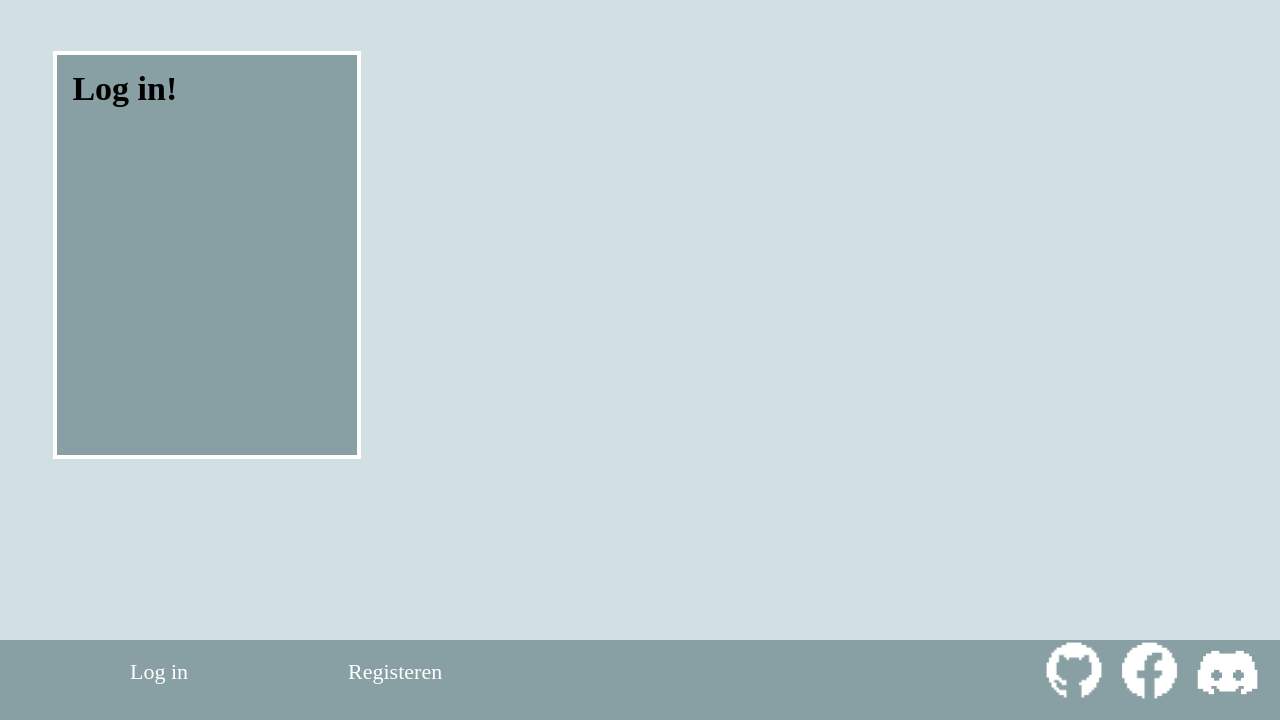
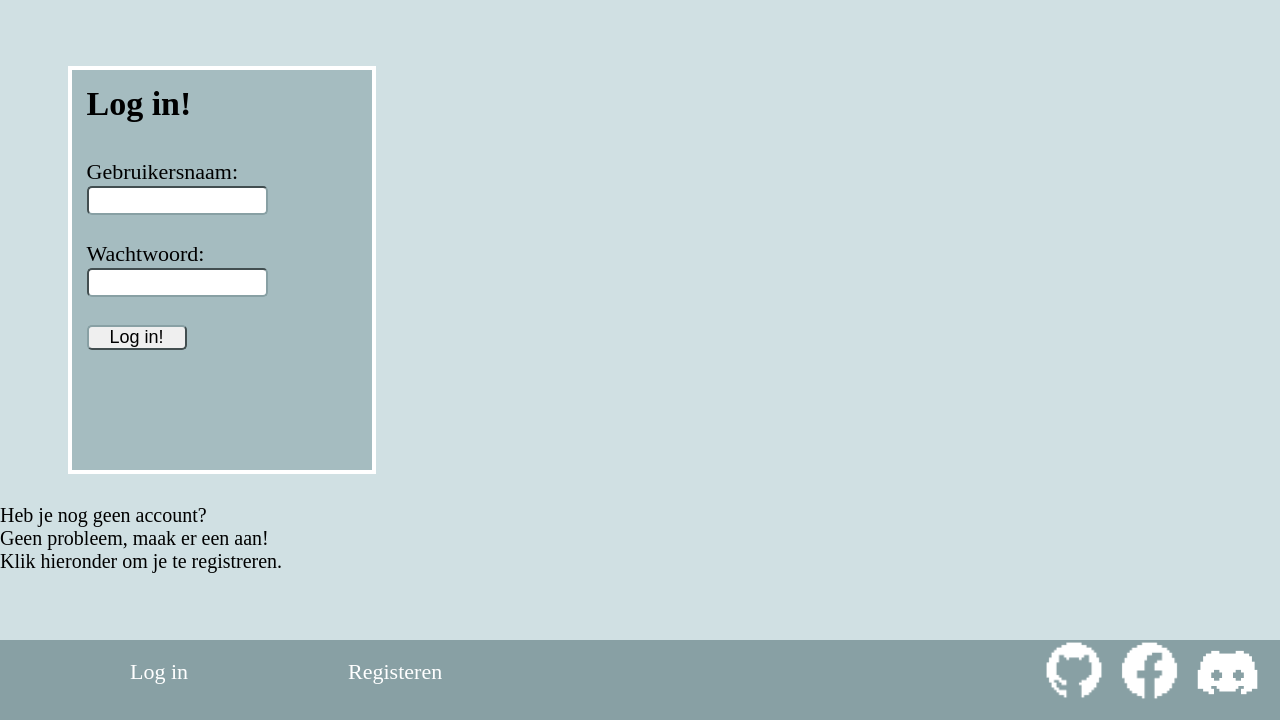
Before and after one commit to LO4E-SWD1-Pixel-Playground/GR4-tyra-bingyi, a PHP site: page /login.html in a window 1280 px wide. Shown: the part 80-800 px from the top of the page. Run offline with PHP 8.4, Linux system fonts and the light colour scheme.

Commit message:
structure beginning with form

```diff
--- a/Pixelplayground/CSS/stylesheet.css
+++ b/Pixelplayground/CSS/stylesheet.css
@@ -13,14 +13,15 @@
 @import url('https://fonts.googleapis.com/css2?family=Alumni+Sans+SC:ital,wght@0,100..900;1,100..900&family=Pixelify+Sans:wght@400..700&display=swap');
 
 /* GENERAL BACKGROUND COLOURS! */
-main{
-    background-color: #D0E0E3;
-    height: 80vh;
-}
 
 header{
     background-color: #88A0A4;
     height: 10vh;
+}
+
+main{
+    background-color: #D0E0E3;
+    height: 80vh;
 }
 
 footer{
@@ -55,21 +56,6 @@ a:hover{
 
 /* MAIN */
 /* HOMEPAGE */
-#box1{
-    background-color: #88A0A4;
-    border: 4px solid #FFFFFF;
-    width: 300px;
-    height: 400px;
-    margin: 15px;
-}
-
-#box2{
-    background-color: #88A0A4;
-    border: 4px solid #FFFFFF;
-    width: 250px;
-    height: 400px;
-    margin: 15px;
-}
 
 .slide{
     height: 400px;
@@ -78,22 +64,6 @@ a:hover{
 
 .letter{
     margin: 15px;
-}
-
-.boxes{
-    display: flex;
-    flex-direction: row;
-    gap: 3%;
-}
-
-.boxes2{
-    display: flex;
-    justify-content: space-evenly;
-}
-
-.boxes3{
-    display: flex;
-    justify-content: space-evenly;
 }
 
 h1{
@@ -108,9 +78,43 @@ p{
     font-size: 20px;
 }
 
+/* Boxes */
+#box1{
+    background-color: #A5BCC0;
+    border: 4px solid #FFFFFF;
+    width: 300px;
+    height: 400px;
+    margin: 15px;
+}
+
+#box2{
+    background-color: #A5BCC0;
+    border: 4px solid #FFFFFF;
+    width: 250px;
+    height: 400px;
+    margin: 15px;
+}
+
+.boxes{
+    display: flex;
+    flex-direction: row;
+    gap: 3%;
+    margin: 15px;
+}
+
+.boxes2{
+    display: flex;
+    justify-content: space-evenly;
+}
+
+.boxes3{
+    display: flex;
+    justify-content: space-evenly;
+}
+
 /* GAMEPAGE */
 #mini-box{
-    background-color: #88A0A4;
+    background-color: #A5BCC0;
     border: 3px solid #FFFFFF;
     width: 120px;
     height: 35px;
@@ -126,11 +130,32 @@ p{
 }
 
 #box3{
-     background-color: #88A0A4;
+     background-color: #A5BCC0;
     border: 4px solid #FFFFFF;
     width: 400px;
     height: 200px;
     margin: 15px;
+}
+
+/* LOGIN & REGISTEREN */
+
+#form{
+    font-size: 22px;
+}
+
+input{
+    height: 25px;
+    border-radius: 5px;
+    border-color: #88A0A4;
+}
+
+.submit{
+    font-size: 18px;
+    width: 100px;
+}
+
+.extratext{
+
 }
 
 /* FOOTER */
--- a/Pixelplayground/index.html
+++ b/Pixelplayground/index.html
@@ -61,13 +61,14 @@
                 <br>
             </section>
 
+        <section id="slideshowcontainer">
             <article class="slideshow">
                 <img class="slide" src="IMG/boterkaaseneieren.png" alt="boterkaaseneieren">
                 <img class="slide" src="" alt="">
                 <img class="slide" src="" alt="">
                 <img class="slide" src="" alt="">
             </article>
-            </section>
+        </section>
 
         </article>
         </main>
--- a/Pixelplayground/login.html
+++ b/Pixelplayground/login.html
@@ -37,8 +37,24 @@
                 <section id="box1">
                     <div class="letter">
                         <h1>Log in!</h1>
-                    <br>
-        </article>
+                        <br><br>
+                        <form method="post" id="form">
+                            Gebruikersnaam:<br>
+                            <input type="text" name="gebruikersnaam"><br><br>
+                            Wachtwoord:<br>
+                            <input type="text" name="wachtwoord"><br><br>
+                            <input class="submit" type="submit" name="submit" value="Log in!">
+                        </form>
+                        <br>
+                    </div>
+                </section>
+                </article>
+
+                <div class="extratext">
+                    <p>Heb je nog geen account? <br>
+                    Geen probleem, maak er een aan! <br>
+                    Klik hieronder om je te registreren.</p>
+                </div>
         </main>
 
     <footer>
```
Also changed, not shown: Pixelplayground/JS/slidehome.js (+15 -15 lines), Pixelplayground/registeren.html (+18 -2 lines).
